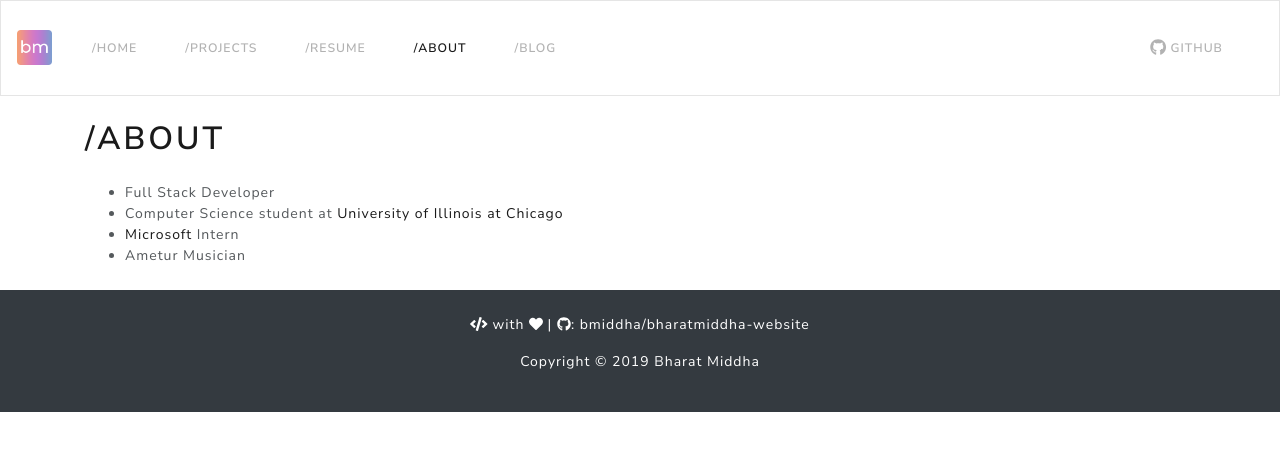
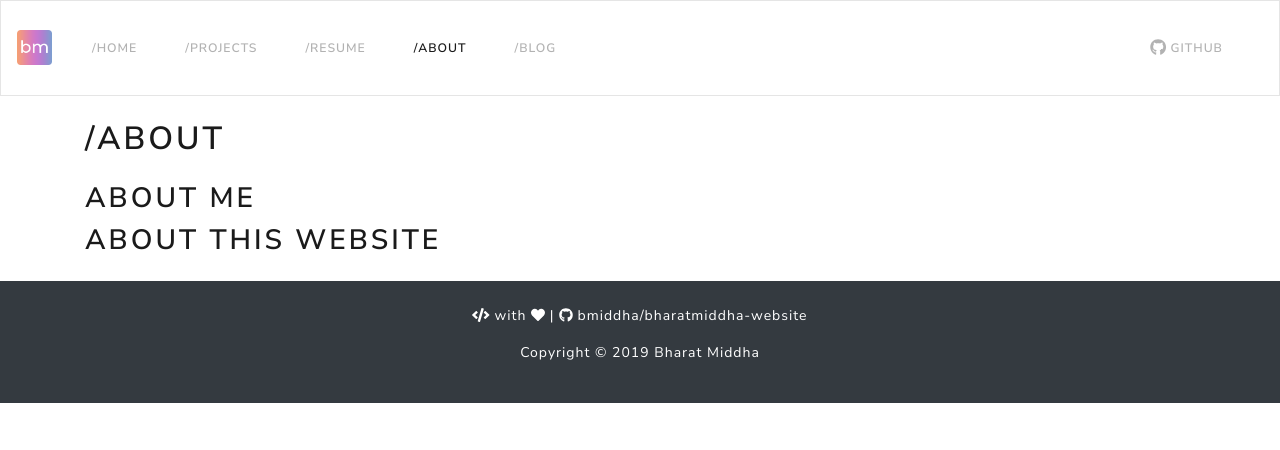
Before and after one commit to bmiddha/bharatmiddha-website, a React (Create React App) app: page /about in a window 1280 px wide. Shown: the top 450 px of the page. Built offline with nearby package versions, Linux system fonts and the light colour scheme; what @react-pdf/renderer would draw is missing.

Commit message:
updated homepage

```diff
--- a/src/components/Footer.tsx
+++ b/src/components/Footer.tsx
@@ -10,7 +10,7 @@ export const Footer: FC = () => {
         <p>
           <FontAwesomeIcon icon={faCode} /> with <FontAwesomeIcon icon={faHeart} /> |{' '}
           <a href="https://github.com/bmiddha/bharatmiddha-website" className="text-white">
-            <FontAwesomeIcon icon={faGithub} />: bmiddha/bharatmiddha-website
+            <FontAwesomeIcon icon={faGithub} /> bmiddha/bharatmiddha-website
           </a>
         </p>
         <p>Copyright &copy; {new Date().getFullYear()} Bharat Middha</p>
--- a/src/components/Resume.tsx
+++ b/src/components/Resume.tsx
@@ -35,7 +35,7 @@ export const Resume: FC = () => {
             <h4>{e.organization ? e.organization : ''}</h4>
             <h5>{e.position ? e.position : ''}</h5>
           </Col>
-          <Col md={'auto'} className="resume-align-right">
+          <Col lg={'auto'} className="resume-align-right">
             <h5>{e.location ? e.location : ''}</h5>
             <p>{`${e.start ? e.start : ''} - ${e.end ? e.end : ''}`}</p>
           </Col>
--- a/src/pages/AboutPage.tsx
+++ b/src/pages/AboutPage.tsx
@@ -5,26 +5,12 @@ export const AboutPage: FC = () => {
   return (
     <Container>
       <h1 className="my-4 wack">About</h1>
-      <ul>
-        <li>Full Stack Developer</li>
-        <li>
-          Computer Science student at{' '}
-          <a href="https://cs.uic.edu" target="_blank" rel="noopener noreferrer">
-            University of Illinois at Chicago
-          </a>
-        </li>
-        <li>
-          <a
-            href="https://careers.microsoft.com/students"
-            target="_blank"
-            rel="noopener noreferrer"
-          >
-            Microsoft
-          </a>{' '}
-          Intern
-        </li>
-        <li>Ametur Musician</li>
-      </ul>
+      <article>
+        <h2>About me</h2>
+      </article>
+      <article>
+        <h2>About this website</h2>
+      </article>
     </Container>
   );
 };
--- a/src/pages/HomePage.tsx
+++ b/src/pages/HomePage.tsx
@@ -1,11 +1,20 @@
 import React, { FC } from 'react';
-import { Container } from 'reactstrap';
+import { Container, Row, Col } from 'reactstrap';
 
 export const HomePage: FC = () => {
   return (
     <Container>
-      <h1 className="my-4 wack">Bharat Middha</h1>
-      <p className="lead">Developer</p>
+      <Row className="my-4">
+        <Col md={'auto'}>
+          <img width="150px" className="rounded-circle" src="/images/bmiddha.jpg" alt="" />
+        </Col>
+        <Col>
+          <h1 className="my-4 wack">Bharat Middha</h1>
+          <p className="lead">Full Stack Developer</p>
+          <p className="lead">DevOps Engineer</p>
+          <p className="lead">Systems Administrator</p>
+        </Col>
+      </Row>
     </Container>
   );
 };
--- a/src/pages/ResumePage.tsx
+++ b/src/pages/ResumePage.tsx
@@ -12,10 +12,8 @@ export const ResumePage: FC = () => {
           <h1 className="wack">Resume</h1>
         </Col>
         <Col>
-          <div className="clearfix">
-            <div className="float-right">
-              <ResumePdf />
-            </div>
+          <div className="resume-align-right">
+            <ResumePdf />
           </div>
         </Col>
       </Row>
```
Also changed, not shown: public/images/bmiddha.jpg (added).
